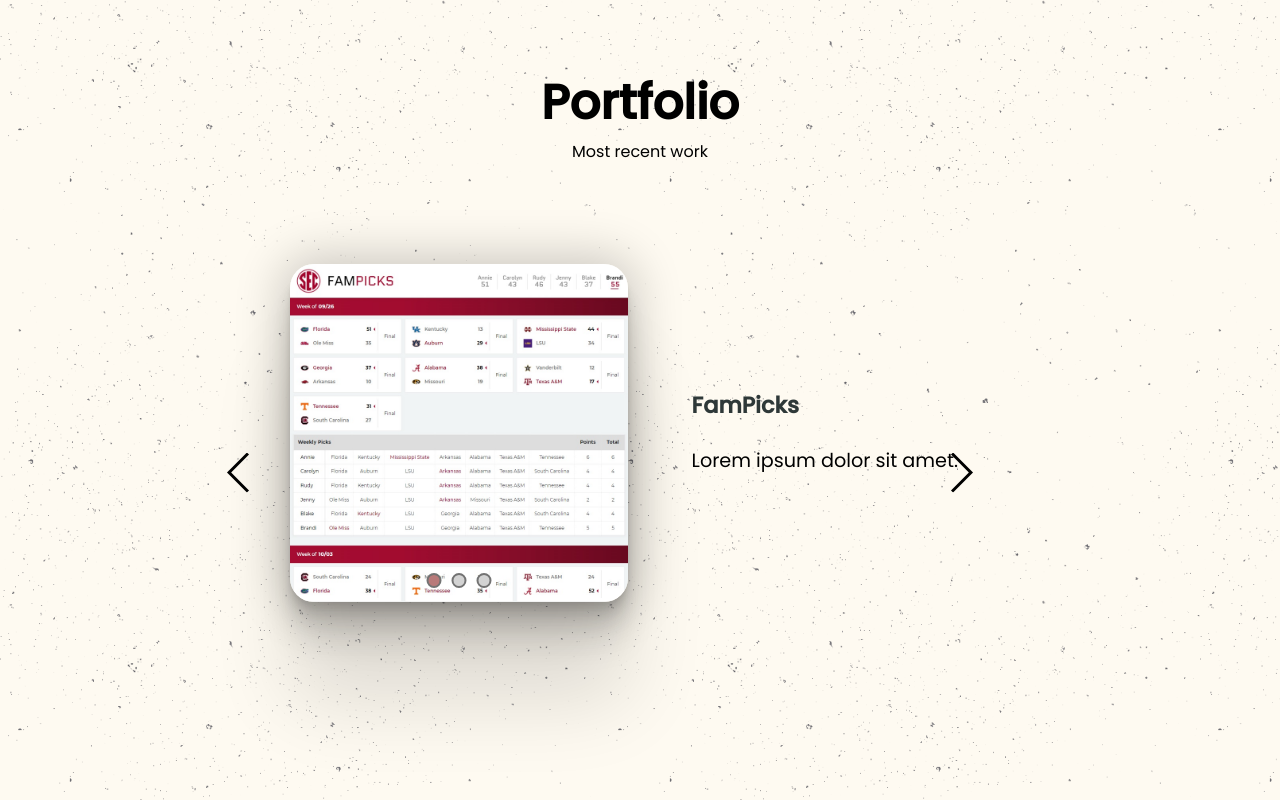
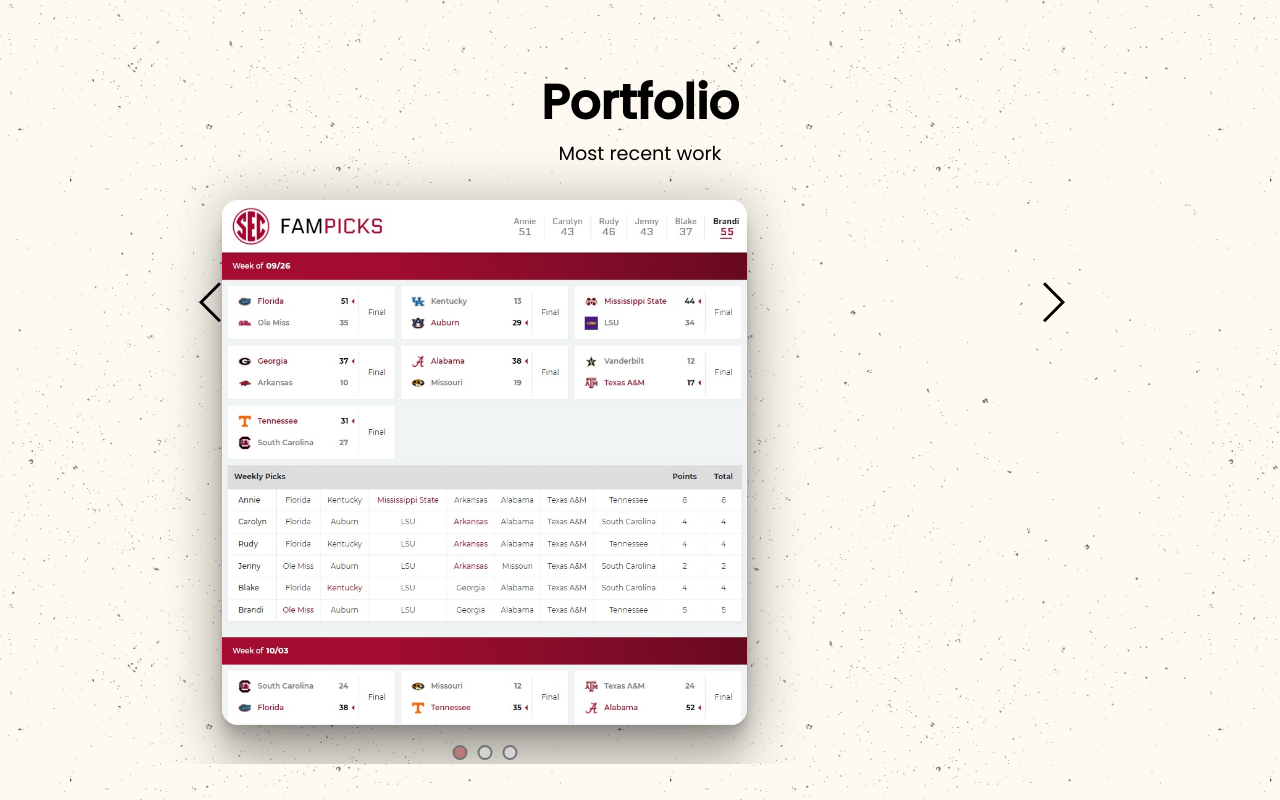
Before and after one commit to OceanAbernathy/2022-Portfolio, a React (Create React App) app: page / in a window 1280 px wide. Shown: the part 2200-3000 px from the top of the page. Built offline with nearby package versions, Linux system fonts and the light colour scheme.

Commit message:
Push for PR

```diff
--- a/src/Components/Main.js
+++ b/src/Components/Main.js
@@ -175,7 +175,7 @@
 
                 <section className="portfolio section" id="portfolio">
                     <h2 className="section__title">Portfolio</h2>
-                    <span className="section__subtitle">Most recent work</span>
+                    <span className="portfolio__subtitle">Most recent work</span>
 
                     <div className="portfolio__container container">
                         <Slider />
--- a/src/Components/Slider.js
+++ b/src/Components/Slider.js
@@ -31,6 +31,7 @@
         <div className="slider__container">
             {dataSlider.map((obj, index) => {
                 return (
+                    <div className="slider__content">
                         <div key={obj.id} className={slideIndex === index + 1 ? "slide active-anim" : "slide"}>
                             <div className="slider__projects">
                                 <img className="slider__img" src={process.env.PUBLIC_URL + `/Img/img${index + 1}.jpg`} alt="" />
@@ -43,9 +44,11 @@
                                     ))}
                                 </div>
                             </div>
-
+                            <div className="slider__data">
                                 <h3 className="slider__img__title">{obj.title}</h3>
                                 <p className="slider__img__about">{obj.about}</p>
+                            </div>
+                        </div>
                     </div>
                 )
             })}
--- a/src/Components/dataSlider.js
+++ b/src/Components/dataSlider.js
@@ -4,19 +4,19 @@
   {
     id: uuidv4(),
     title: "FamPicks",
-    about: "Lorem ipsum dolor sit amet.",
+    about: "Lorem ipsum dolor sit amet consectetur adipisicing elit. Saepe consequuntur.",
     subTitle: "Lorem"
   },
   {
     id: uuidv4(),
     title: "Welcome Form",
-    about: "Lorem ipsum dolor sit amet.",
+    about: "Lorem ipsum dolor sit amet consectetur adipisicing elit. Dolores, dolor.",
     subTitle: "Lorem"
   },
   {
     id: uuidv4(),
     title: "Cybersafe",
-    about: "Lorem ipsum dolor sit amet.",
+    about: "Lorem ipsum dolor sit amet consectetur adipisicing elit. Dolorum accusamus! ",
     subTitle: "Lorem"
   },
 ];
--- a/src/index.css
+++ b/src/index.css
@@ -144,7 +144,7 @@
 
 /* Base */
 
-*, ::before, ::after {
+*, *::before, *::after {
   box-sizing: border-box;
   padding: 0;
   margin: 0;
@@ -473,6 +473,10 @@
 
 /* About */
 
+.about__container {
+  gap: 3rem;
+}
+
 .about__data {
   align-self: center;
 }
@@ -528,6 +532,10 @@
 
 .skills__icon {
   margin-right: var(--mb-0-75);
+}
+
+.skills__arrow:hover {
+  color: var(--main-color);
 }
 
 .skills__title {
@@ -609,67 +617,79 @@
 /* Portfolio */
 
 .portfolio {
-  width: 100%;
-  height: 100%;
+  width: 80%;
 }
 
 .portfolio__container {
+  width: 100%;
+  height: 500px;
+  margin: 0 auto;
+  position: relative;
+  padding: 0 2rem;
+}
+
+.portfolio__subtitle {
+  text-align: center;
+  display: block;
+}
+
+.slider__content {
+  position: relative;
   width: 100%;
   height: 100%;
 }
 
 .slider__container {
-  max-width: 700px;
-  height: 420px;
-  margin: 100px auto 0;
-  position: relative;
+  height: max-content;
 }
 
 .slide {
   display: grid;
-  gap: 2rem;
-  width: 100%;
+  grid-template-columns: 1fr;
+  grid-template-rows: 1fr 1fr;
+  gap: 1rem;
+  grid-template-areas:
+    "img"
+    "data";
   position: absolute;
   opacity: 0;
   transition: opacity ease-in-out 0.4s;
 }
 
 .slider__projects {
-  width: 100%;
+  position: relative;
+  border-radius: 1rem;
   height: fit-content;
-  position: relative;
-  border-radius: 1.5rem;
   box-shadow:
   0 2.8px 2.2px rgba(0, 0, 0, 0.034),
   0 6.7px 5.3px rgba(0, 0, 0, 0.048),
   0 12.5px 10px rgba(0, 0, 0, 0.06),
   0 22.3px 17.9px rgba(0, 0, 0, 0.072),
   0 41.8px 33.4px rgba(0, 0, 0, 0.086),
-  0 100px 80px rgba(0, 0, 0, 0.12);
+  0 70px 80px rgba(0, 0, 0, 0.12);
+  margin: 2rem;
+  align-self: center;
 }
 
 .slider__img {
-  width: 100%;
+  width: 700px;
   margin: 0 auto;
   display: block;
-  border-radius: 1.5rem;
+  border-radius: 1rem;
   box-shadow: var(--slider-img-box-shadow);
+  grid-area: img;
+}
+
+.slider__data {
+  align-self: center;
+  grid-area: data;
 }
 
 .slider__img__title,
 .slider__img__about {
   grid-row: 1;
   grid-column: 2;
-  align-self: center;
-  padding: 0 2rem;
-}
-
-.slider__img__title {
-  margin-bottom: 3.5rem;
-}
-
-.slider__img__about {
-  margin-top: 3.5rem;
+  margin: 2rem;
 }
 
 .active-anim {
@@ -681,8 +701,8 @@
   outline: none;
   background-color: transparent;
   position: absolute;
-  top: 50%;
-  transform: translateY(-50%);
+  top: 25%;
+  transform: translateY(-25%);
   transition: .3s;
   margin: 0 .5rem;
   z-index: 1;
@@ -693,11 +713,11 @@
 }
 
 .slider__button.next {
-  right: 0;
+  right: .5rem;
 }
 
 .slider__button.prev {
-  left: -5rem;
+  left: -.5rem;
 }
 
 .slider__button.next:hover,
@@ -706,16 +726,16 @@
 }
 
 .slider__button.next:hover {
-  transform: translate(.25rem, -50%);
+  transform: translate(.25rem, -25%);
 }
 
 .slider__button.prev:hover {
-  transform: translate(-.25rem, -50%);
+  transform: translate(-.25rem, -25%);
 }
 
 .container__dots {
   position: absolute;
-  bottom: .05rem;
+  bottom: -3rem;
   left: 50%;
   transform: translateX(-50%);
 }
@@ -735,10 +755,6 @@
 }
 
 /* Contact */
-
- .contact {
-   padding-top: 4rem !important;
- }
 
 .contact__container {
   row-gap: 3rem;
@@ -1059,6 +1075,8 @@
    }
 }
 
+
+
 @media screen and (min-width: 768px) {
   body {
     margin: 0;
@@ -1150,8 +1168,18 @@
     text-align: initial;
   }
 
+  .portfolio {
+    width: 80%;
+    height: auto;
+    margin: 0 auto;
+  }
+
   .portfolio__container {
     padding: 0;
+  }
+
+  .slide {
+    grid-template-columns: 2fr 1fr;
   }
 
   .footer__links {
```
Lines whose indentation alone changed are shown as unchanged.
